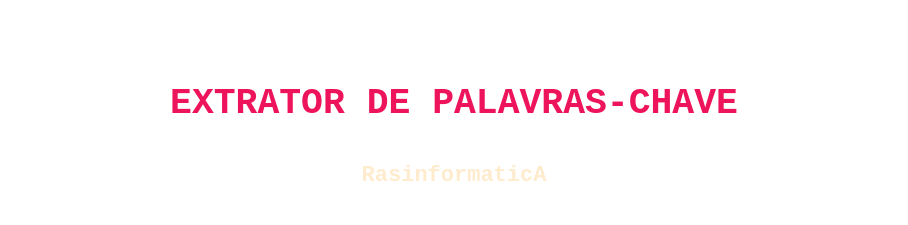
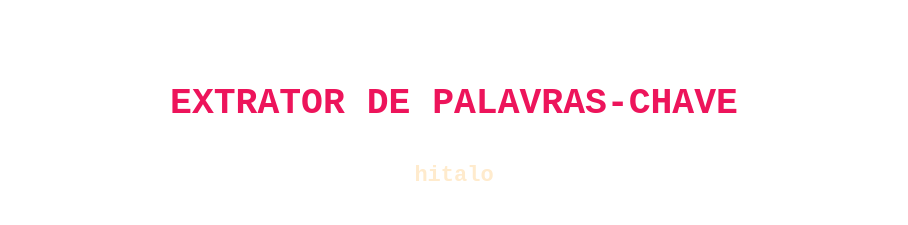
Before and after one commit to hitalo20/Extrator-de-palavra., a plain HTML site: page index.html in a window 1280 px wide. Shown: the top 225 px of the page, without its empty margins (186-1094 px from the left). Drawn offline with Linux system fonts and the light colour scheme.

Commit message:
Update index.html

```diff
--- a/index.html
+++ b/index.html
@@ -11,7 +11,7 @@
 <body>
     <div class="container">
         <h1>Extrator de palavras-chave</h1>
-        <h2>RasinformaticA</h2>
+        <h2>hitalo</h2>
         <textarea id="entrada-de-texto" placeholder="Digite ou cole seu texto aqui..."></textarea>
         <button id="botao-palavrachave">Extrair</button>
         <div id="resultado-palavrachave"></div>
```
